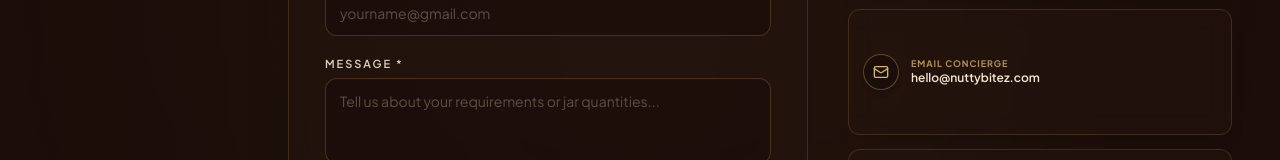
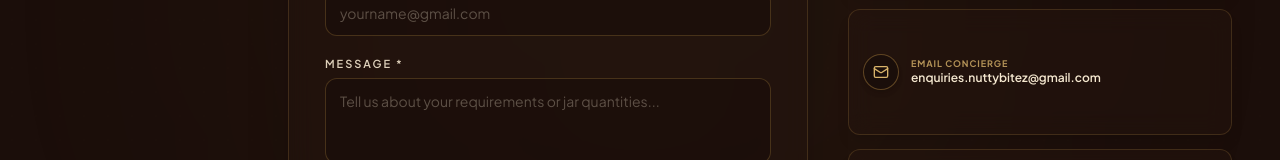
Before and after one commit to devmdave/nuttybitez, a React (Vite) app: page / in a window 1280 px wide. Shown: the part 1997-2157 px from the top of the page. Built offline with nearby package versions, Linux system fonts and the light colour scheme.

Commit message:
email updated in contact section

```diff
--- a/src/components/ContactSection.tsx
+++ b/src/components/ContactSection.tsx
@@ -326,7 +326,7 @@ export const ContactSection: React.FC<ContactSectionProps> = () => {
 
           {/* Email Enquiries */}
           <a
-            href="mailto:hello@nuttybitez.com"
+            href="mailto:enquiries.nuttybitez@gmail.com"
             className="flex items-center gap-3 p-3.5 rounded-xl bg-brand-espresso/50 border border-brand-gold/20 hover:bg-brand-roast/40 transition-all shadow-lg backdrop-blur-md group"
           >
             <div className="w-9 h-9 rounded-full bg-brand-dark border border-brand-gold/40 flex items-center justify-center text-brand-goldLight group-hover:scale-105 transition-transform shrink-0 shadow-md">
@@ -337,7 +337,7 @@ export const ContactSection: React.FC<ContactSectionProps> = () => {
                 Email Concierge
               </span>
               <span className="text-xs font-semibold text-brand-cream group-hover:text-brand-goldLight transition-colors block truncate">
-                hello@nuttybitez.com
+                enquiries.nuttybitez@gmail.com
               </span>
             </div>
           </a>
```
Also changed, not shown: 1 other file (tests, documents, lock files or other folders).
